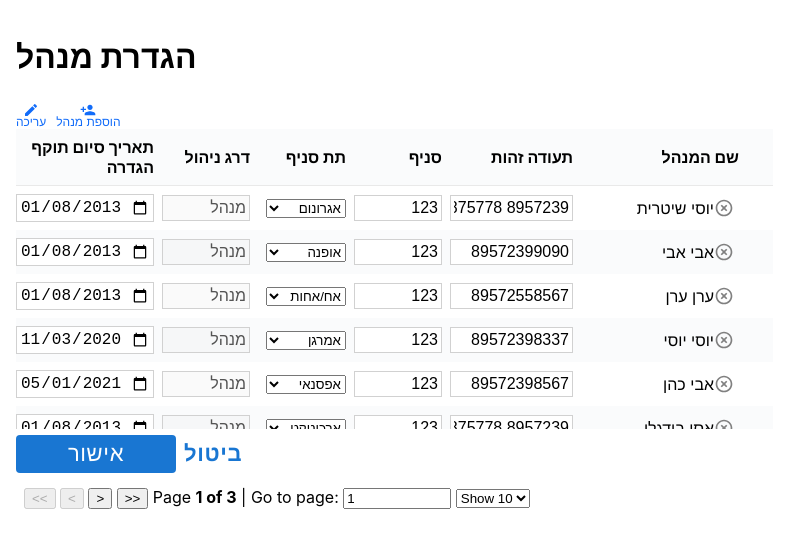
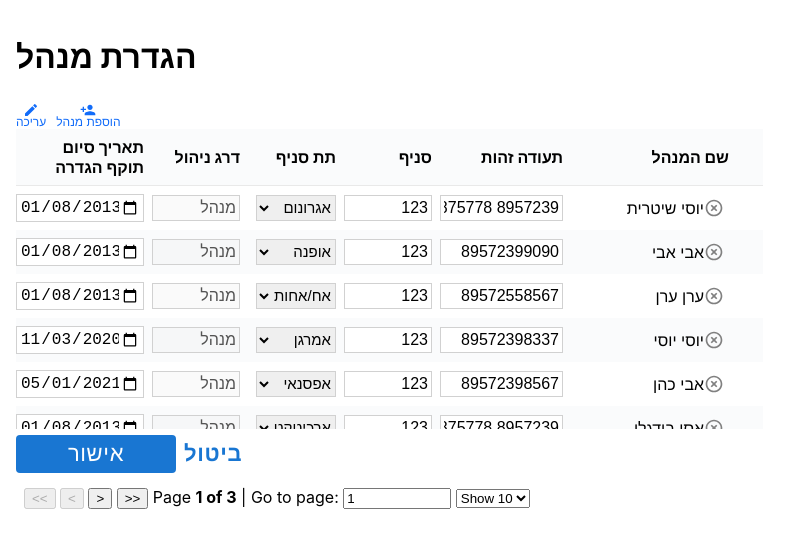
Before and after one commit to stephanmoveo/leumi-ui-1, a React (Create React App) app: page / in a window 1280 px wide. Both pictures are taken after a click on the element "עריכה". Shown: the top 548 px of the page, without its empty margins (0-786 px from the left). Built offline with nearby package versions, Linux system fonts and the light colour scheme.

Commit message:
fixed sort span

```diff
--- a/src/components/Data/MokeJson.jsx
+++ b/src/components/Data/MokeJson.jsx
@@ -55,7 +55,7 @@ export const columnDataaa = [
     accessor: "תאריך",
     isLink: true,
     type: "date",
-    width: 130,
+    width: 120,
   },
 ];
 
--- a/src/components/StyledComponents/Elements.jsx
+++ b/src/components/StyledComponents/Elements.jsx
@@ -52,3 +52,9 @@ export const ThDiv = styled.span`
 export const SortByP = styled.p`
   margin: 0;
 `;
+
+export const InputSelect = styled.select`
+  height: 26px;
+  border: 1px solid #d1d1d1;
+  font-size: 15px;
+`;
--- a/src/components/Table1/EditableCell.jsx
+++ b/src/components/Table1/EditableCell.jsx
@@ -1,5 +1,5 @@
 import React from "react";
-import { DatePicker } from "../StyledComponents/Elements";
+import { DatePicker, InputSelect } from "../StyledComponents/Elements";
 import { useDispatch } from "react-redux";
 import { updateMyData } from "../../store/slices/dataSlice";
 
@@ -26,7 +26,7 @@ const EditableCell = ({
 
   if (type === "singleSelect")
     return (
-      <select
+      <InputSelect
         value={value}
         onChange={onChange}
         onBlur={onBlur}
@@ -39,7 +39,7 @@ const EditableCell = ({
             </option>
           );
         })}
-      </select>
+      </InputSelect>
     );
   if (type === "date")
     return (
```
